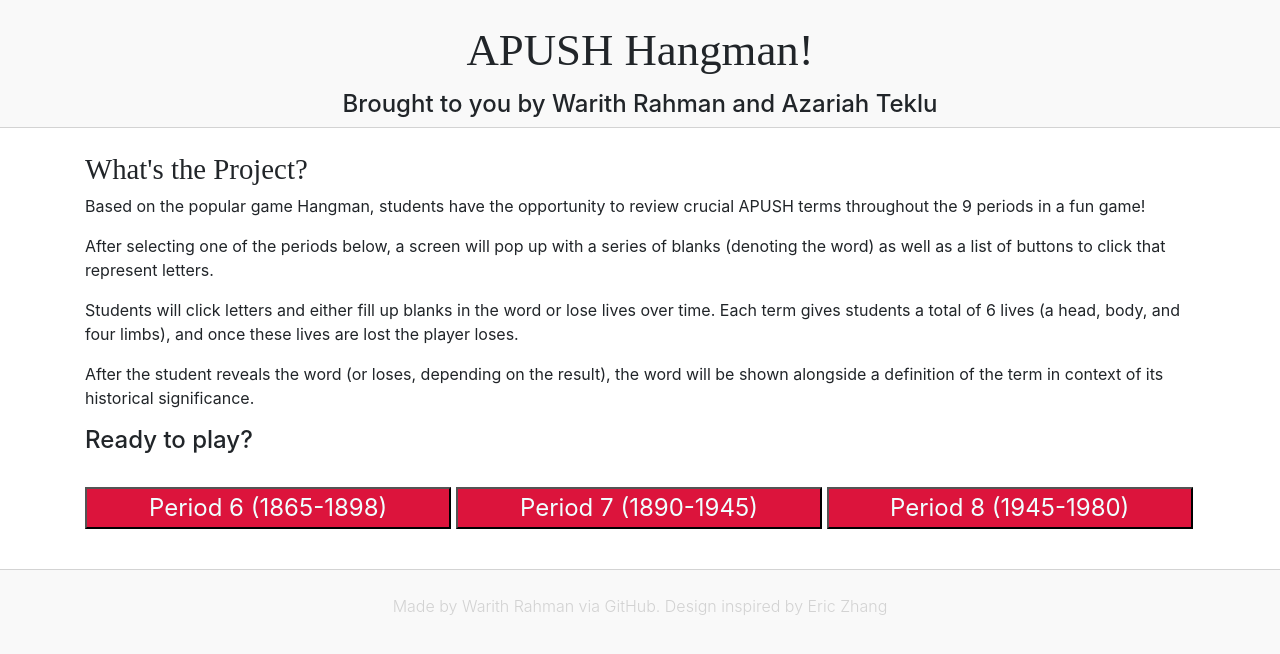
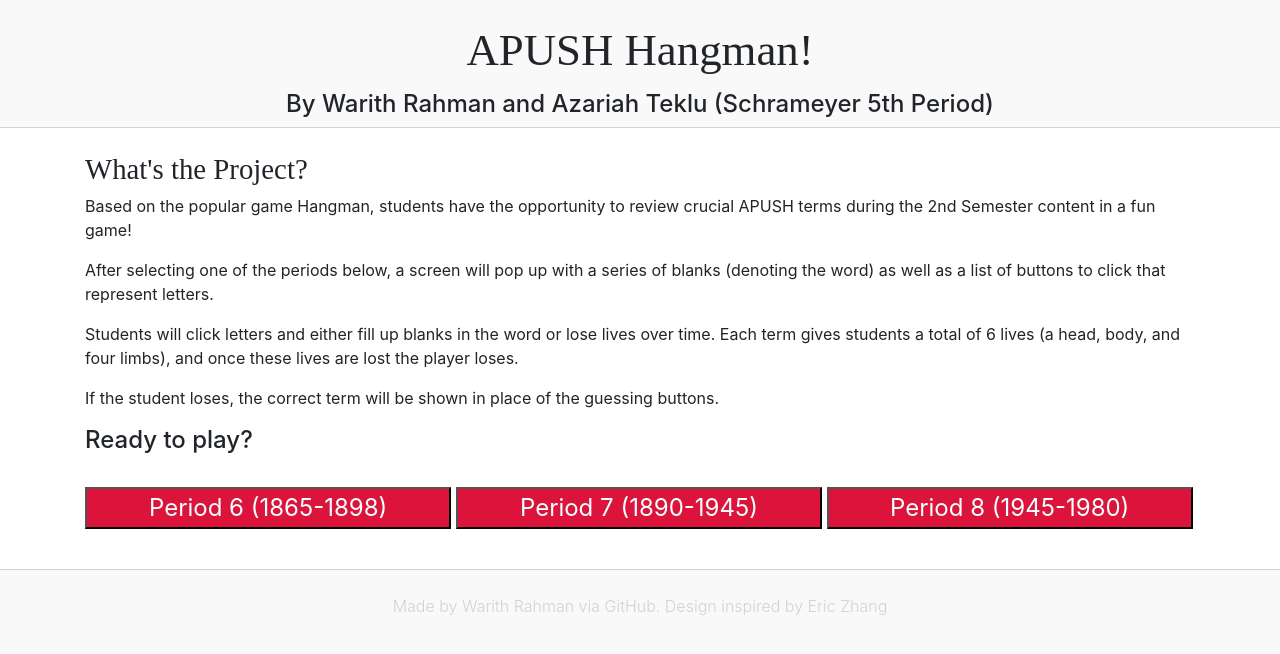
Before and after one commit to warithr621/APUSH_Project, a plain HTML site: page index.html in a window 1280 px wide. Drawn offline with nearby package versions, Linux system fonts and the light colour scheme.

Commit message:
whoops, forgot some minute things

```diff
--- a/index.html
+++ b/index.html
@@ -10,15 +10,15 @@
 	<body>
 		<header>
 			<h1>APUSH Hangman!</h1>
-			<h4 style="text-align:center;">Brought to you by Warith Rahman and Azariah Teklu</h6>
+			<h4 style="text-align:center;">By Warith Rahman and Azariah Teklu (Schrameyer 5th Period)</h6>
 		</header>
 		<main>
 			<div class="container">
 				<h2>What's the Project?</h2>
-				<p>Based on the popular game Hangman, students have the opportunity to review crucial APUSH terms throughout the 9 periods in a fun game!</p>
+				<p>Based on the popular game Hangman, students have the opportunity to review crucial APUSH terms during the 2nd Semester content in a fun game!</p>
 				<p>After selecting one of the periods below, a screen will pop up with a series of blanks (denoting the word) as well as a list of buttons to click that represent letters.</p>
 				<p>Students will click letters and either fill up blanks in the word or lose lives over time. Each term gives students a total of 6 lives (a head, body, and four limbs), and once these lives are lost the player loses.</p>
-				<p>After the student reveals the word (or loses, depending on the result), the word will be shown alongside a definition of the term in context of its historical significance.</p>
+				<p>If the student loses, the correct term will be shown in place of the guessing buttons.</p>
 				<h4>Ready to play?</h4>
 
 				<br>
--- a/index.js
+++ b/index.js
@@ -108,4 +108,5 @@ function chk(c) {
 
 function end() {
 	container.innerHTML = `<h2>The word was: ${vocab}</h2>`;
+	term.innerHTML = `<p>To play again, reload the page!</p>`;
 }
```
